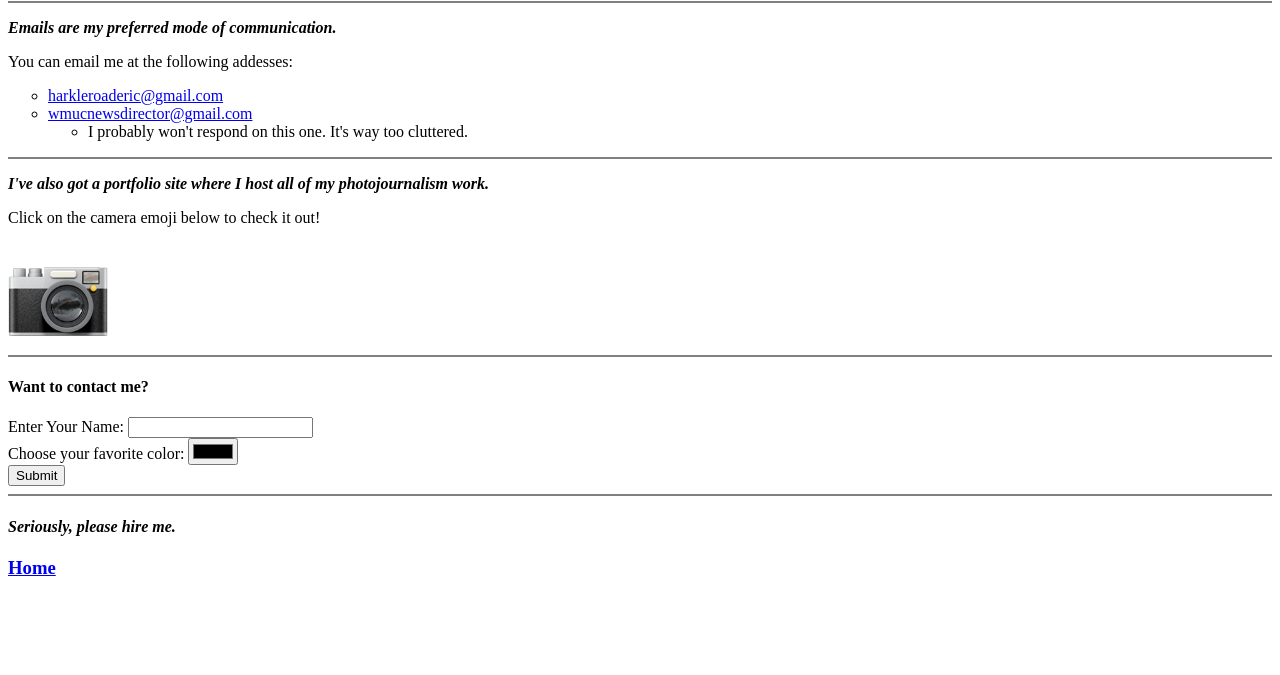
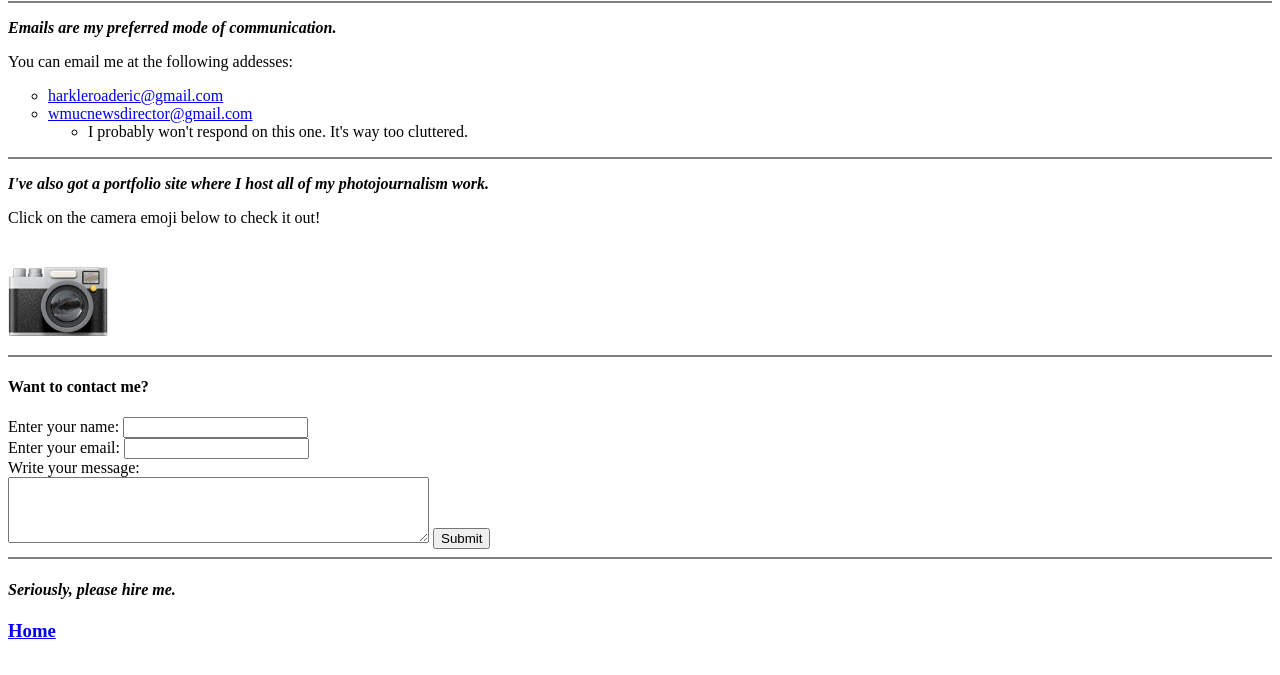
Before and after one commit to eharkler/WebDevFun, a plain HTML site: page contact.html in a window 1280 px wide. Shown: the part 79-754 px from the top of the page. Drawn offline with Linux system fonts and the light colour scheme.

Commit message:
Add files via upload

```diff
--- a/contact.html
+++ b/contact.html
@@ -41,13 +41,13 @@
 
   <h4>Want to contact me?</h4>
 
-  <form class="" action="index.html" method="post">
-    <label>Enter Your Name:</label>
-    <input type="text" name="" value="">
-    <br />
-    <label>Choose your favorite color:</label>
-    <input type="color" name="" value="">
-    <br />
+  <form class="" action="mailto:harkleroaderic@gmail.com" method="post" enctype="text/plain">
+    <label>Enter your name:</label>
+    <input type="text" name="yourName" value=""><br />
+    <label>Enter your email:</label>
+    <input type="email" name="yourEmail" value=""><br />
+    <label>Write your message:</label><br />
+    <textarea name="yourMessage" rows="4" cols="50"></textarea>
     <input type="submit" name="">
 
   </form>
```
